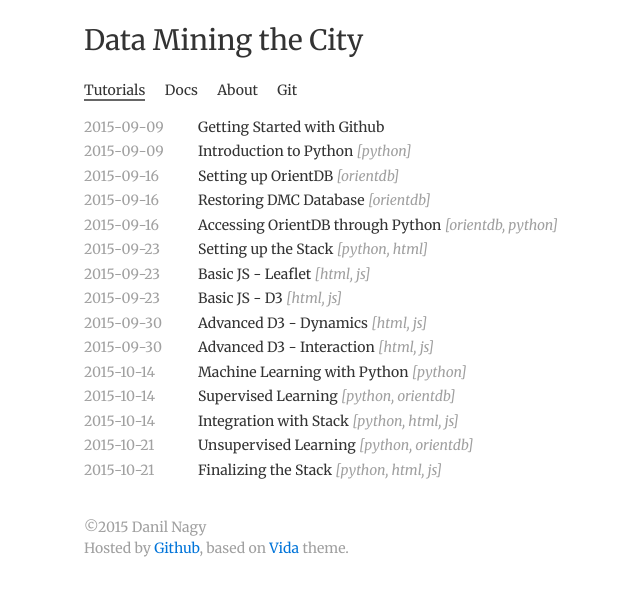
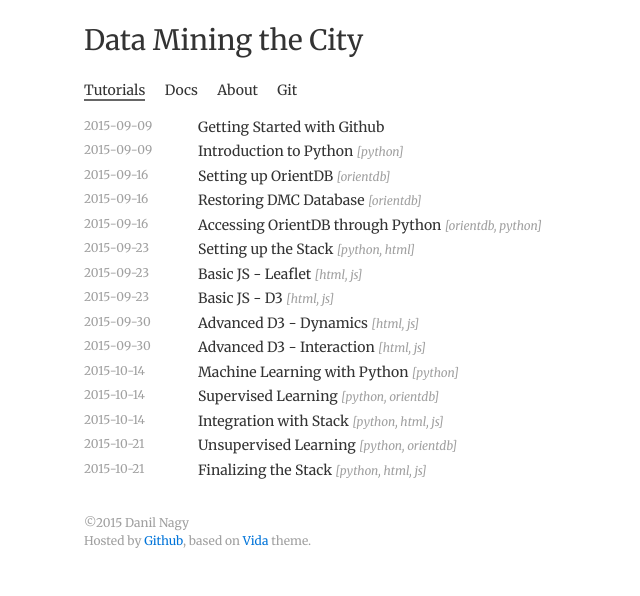
Before and after one commit to danilnagy/dmc, a Jekyll site: the page built from index.html, in a window 1280 px wide. Shown: the top 596 px of the page, without its empty margins (172-812 px from the left). Built offline with Jekyll 4.4.1, drawn with Linux system fonts in a browser that asks for light colours; Markdown is read by kramdown in place of the engine named in the settings.

Commit message:
Update main.scss

```diff
--- a/css/main.scss
+++ b/css/main.scss
@@ -7,6 +7,7 @@
 $base-font-family: Merriweather, Helvetica, Arial, sans-serif;
 $base-font-size:   14px;
 $small-font-size:  0.875rem;
+$small-font-size:  0.75rem;
 $base-line-height: 1.5;
 
 $text-color:   #333;
```
